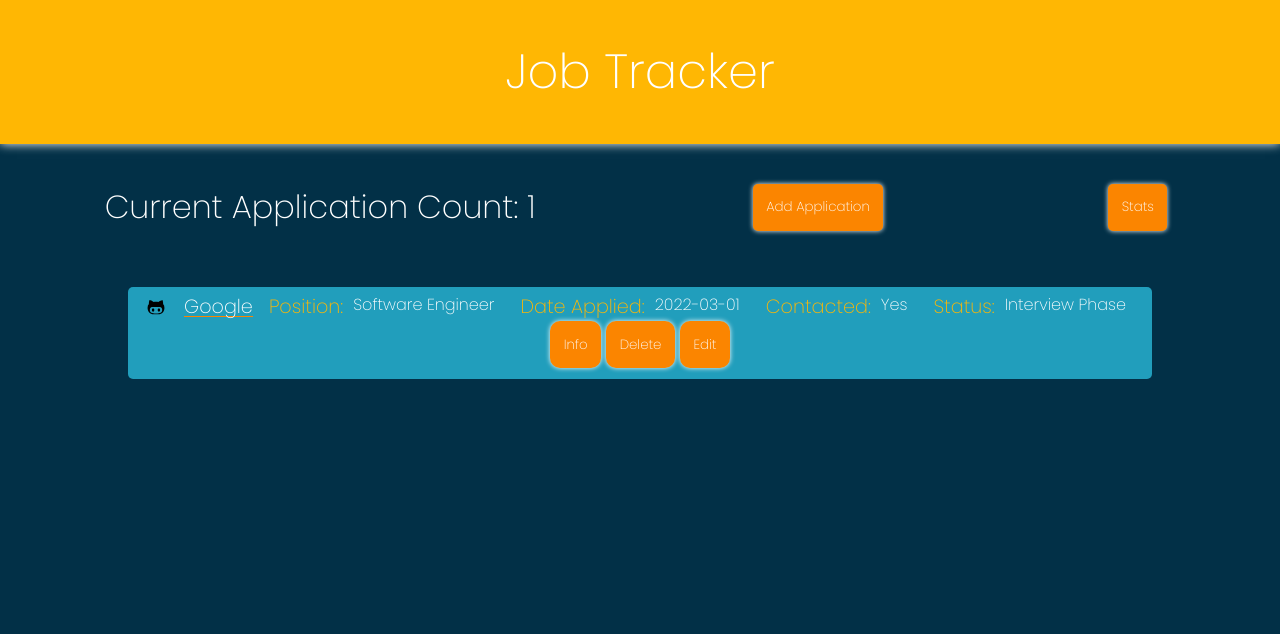
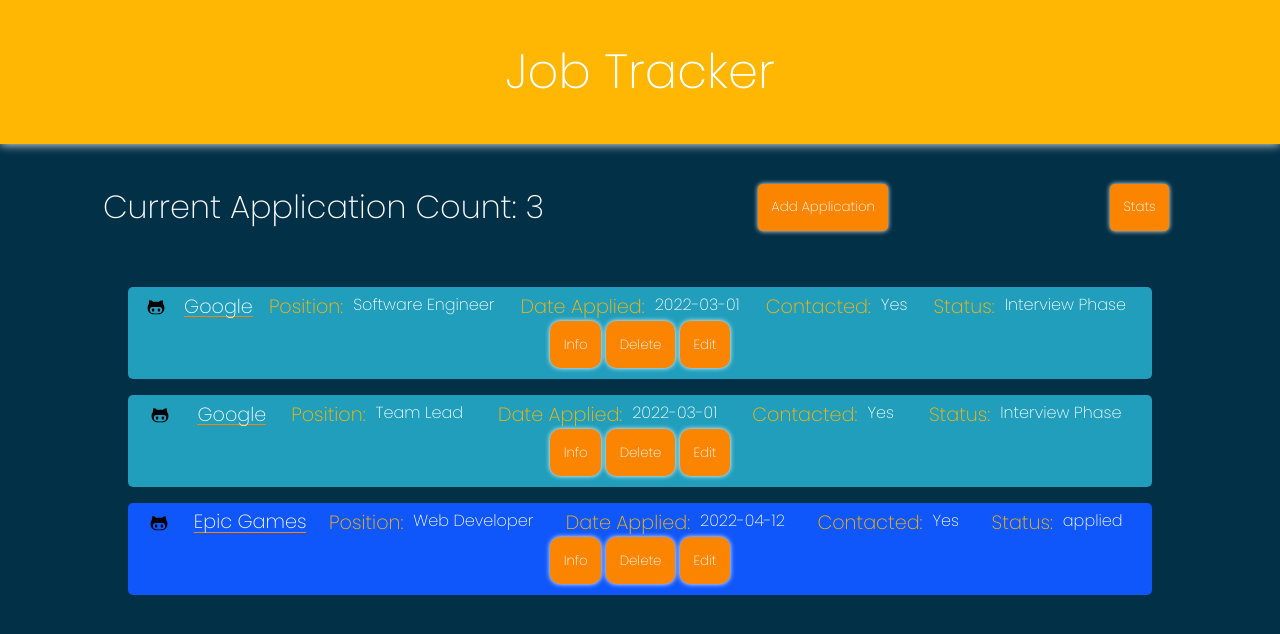
Before and after one commit to GeoffKellyNC/job-tracker-app, a React (Create React App) app: page / in a window 1280 px wide. Shown: the top 634 px of the page. Built offline with nearby package versions, Linux system fonts and the light colour scheme.

Commit message:
updated Readme.md with changes and fixes

```diff
--- a/src/App.js
+++ b/src/App.js
@@ -10,6 +10,7 @@
 import EditForm  from './components/EditForm';
 import Stats from './components/Stats';
 import CompanyData from './components/CompanyData';
+import About from './components/About';
 
 //? Initial Form Values Object
 const initialFormValues = {
@@ -47,11 +48,47 @@
   otherNotes: 'Lorem ipsum dolor sit amet, consectetur adipiscing elit, sed do eiusmod tempor incididunt ut labore et dolore magna aliqua'
 }
 
+const demoApplication2 = {
+  id: uuid(),
+  companyName: 'Google',
+  companyPhone: '123-456-7890',
+  companyWeb: 'www.google.com',
+  jobTitle: 'Team Lead',
+  dateApplied: '2022-03-01',
+  jobDiscovery: 'Google',
+  salaryInfo: '$110,000',
+  contactQues: 'Yes',
+  contactName: 'John Doe',
+  contactPhone: '123-456-7890',
+  contactEmail: 'JohnDoe@email.com',
+  contactPosition: 'Manager',
+  currentStatus: 'Interview Phase',
+  otherNotes: 'Lorem ipsum dolor sit amet, consectetur adipiscing elit, sed do eiusmod tempor incididunt ut labore et dolore magna aliqua'
+}
+
+const demoApplication3 = {
+  id: uuid(),
+  companyName: 'Epic Games',
+  companyPhone: '123-456-7890',
+  companyWeb: 'www.epicgames.com',
+  jobTitle: 'Web Developer',
+  dateApplied: '2022-04-12',
+  jobDiscovery: 'Epic Games',
+  salaryInfo: '$90,000',
+  contactQues: 'Yes',
+  contactName: 'John Doe',
+  contactPhone: '123-456-7890',
+  contactEmail: 'johndoe@email.com',
+  contactPosition: 'Manager',
+  currentStatus: 'applied',
+  otherNotes: 'Lorem ipsum dolor sit amet, consectetur adipiscing elit, sed do eiusmod tempor incididunt ut labore et dolore magna aliqua'
+}
+
 function App() {
   //? State
 
   const [formValues, setFormValues] = useState(initialFormValues);
-  const [application,setApplication] = useState([demoApplication]);
+  const [application,setApplication] = useState([demoApplication,demoApplication2,demoApplication3]);
   const [appCount, setAppCount] = useState(application.length);
   const [totalApps, setTotalApps] = useState(application.length);
   //? --End State -- //
@@ -129,6 +166,9 @@
         <Route path = {`/edit/:appID`}>
           <EditForm details = {application}  updateEdit = {updateEdit}  />
         </Route>
+        <Route path = {"/about"}>
+          <About />
+        </Route>
         <Route path = {`/companyData`}>
           <CompanyData data = {application} />
         </Route>
--- /dev/null
+++ b/src/components/About.js
@@ -0,0 +1,11 @@
+import React from 'react'
+
+
+const About = () => {
+    return(
+        <div className = 'about-container'>
+            <h2>About</h2>
+        </div>
+    )}
+
+export default About;
--- a/src/components/ApplicationItems.js
+++ b/src/components/ApplicationItems.js
@@ -37,8 +37,6 @@
                         break;
                 }
 
-                console.log(containerClass)
-                console.log(status)
 
                 return (
                     <div className = {containerClass}  key={app.id}>
--- a/src/components/Stats.js
+++ b/src/components/Stats.js
@@ -22,17 +22,12 @@
 
     useEffect(() => {
         const companyNames = data.map(app => app.companyName);
-        setCompanies(companyNames);
+        const filteredName = companyNames.filter(name => companies.includes(name) === false);
+        setCompanies(filteredName);
+
     },[data])
 
-    useEffect(() => {
-        data.map(app => {
-            if (app.currentStatus === "Interview Phase") {
-                setInterviews(numOfInterviews + 1);
-            }
-            return null;
-        })
-    }, [data])
+
 
 //! --End Effects-- //
 
```
Also changed, not shown: 1 other file (tests, documents, lock files or other folders).
